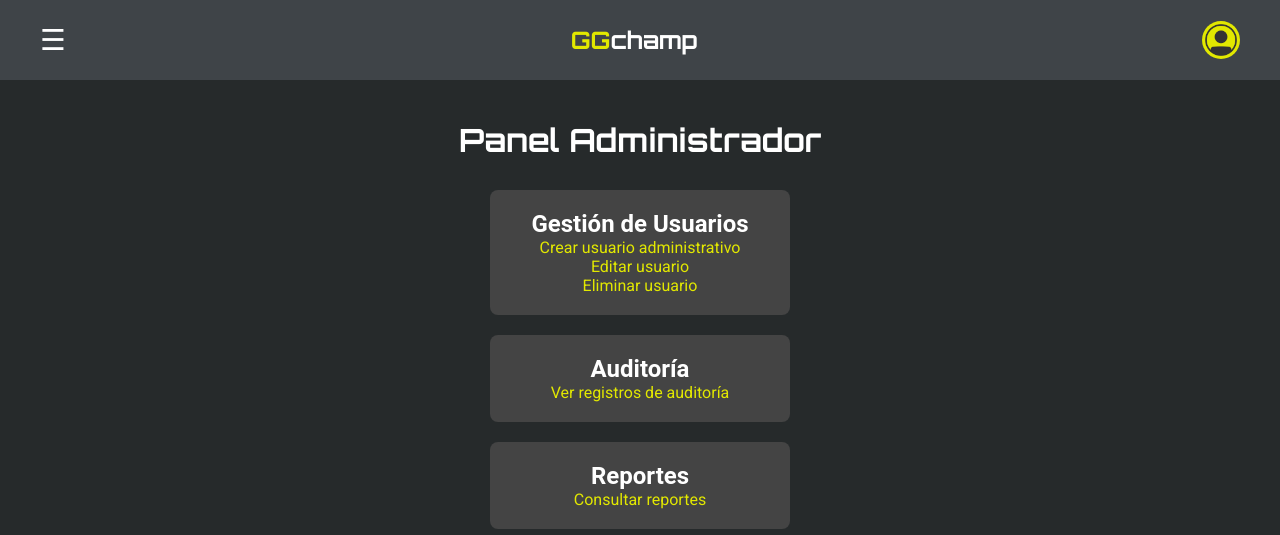
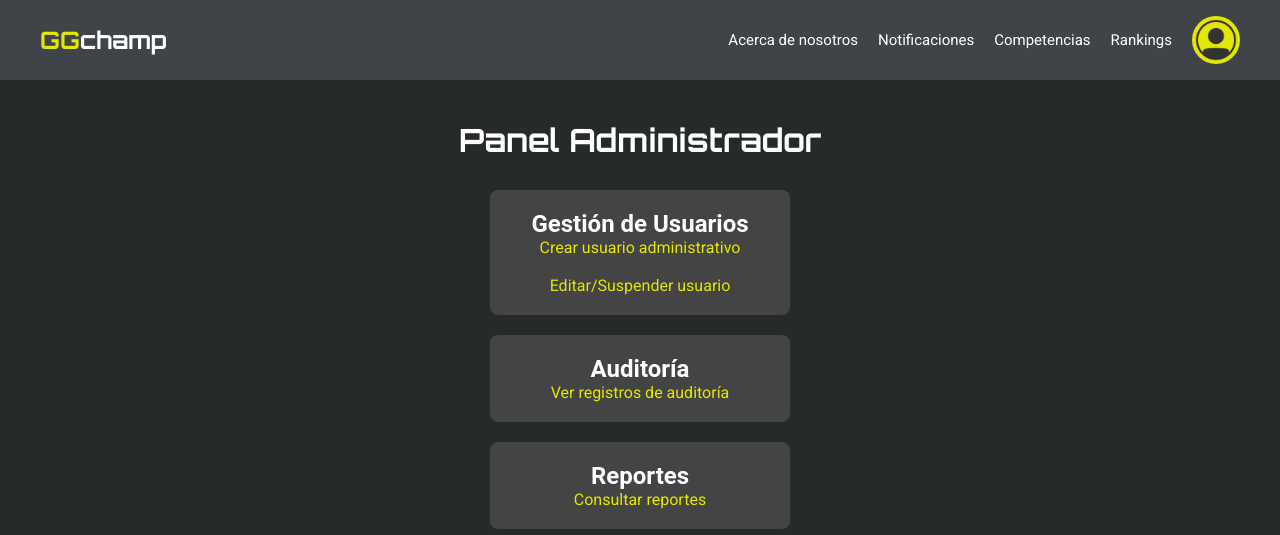
Before and after one commit to mathiascraft2008-glitch/Proyectocoding, a PHP site: page /HTML/PanelAdministrador.html in a window 1280 px wide. Shown: the top 535 px of the page. Run offline with PHP 8.4, Linux system fonts and the light colour scheme; some web fonts are replaced.

Commit message:
Agregué la funcion de dar de alta o dar de baja a un usuario, arreglé el header del panel administrador,modifique la base de datos, modifique el login para que si un usaurio esta de baja, no pueda iniciar sesion

```diff
--- a/proyecto/CSS/PanelAdministrador.css
+++ b/proyecto/CSS/PanelAdministrador.css
@@ -12,7 +12,13 @@ body {
     font-family: "Roboto";
     overflow-x: hidden;
 }
+.link-logo{
+    text-decoration: none;
 
+    font-family: "Orbitron";
+    font-weight: 700;
+    font-size: 24px;
+}
 
 /* ==========================================
     HEADER
@@ -48,10 +54,6 @@ font-weight: 700;
 .logotipo--GG {
 color: #e2e800;
 }
-.link{
-    text-decoration: none;
-
-}
 
 .header__nav {
 display: flex;
@@ -76,7 +78,6 @@ height: 38px;
 background-color: #e2e800;
 border-radius: 50%;
 }
-
 
 
 /* ==========================================
@@ -136,6 +137,69 @@ ul{
 
 @media screen and (min-width: 768px) {
 
+    .header {
+        padding: 0 30px;
+    }
+
+    .menu {
+        display: none;
+    }
+
+    .header__link {
+        display: block;
+    }
+
+    .main-content {
+        max-width: 700px;
+        padding: 30px 20px;
+    }
+
+    .hero {
+        flex-direction: row;
+        align-items: center;
+        gap: 30px;
+    }
+
+    .hero__text {
+        flex: 1;
+    }
+
+    .hero__image {
+        flex: 1;
+    }
+
+    .hero__title {
+        font-size: 26px;
+    }
+
+    .hero__actions {
+        flex-direction: row;
+    }
+
+    .tournament-card {
+        flex-direction: row;
+        align-items: flex-start;
+        gap: 20px;
+        padding: 20px;
+    }
+
+    .tournament__image {
+        flex: 1;
+        margin-bottom: 0;
+    }
+
+    .tournament__info {
+        flex: 1;
+    }
+
+    .footer {
+        padding: 25px 40px;
+    }
+
+    .footer__bottom {
+        flex-direction: row;
+        justify-content: space-between;
+    }
 
 }
 
@@ -149,14 +213,23 @@ ul{
 
     /* Header */
 
+    .menu {
+        display: none;
+    }
+
     .header {
         height: 80px;
         padding: 0 40px;
     }
 
+    .header__link {
+        display: block;
+        font-size: 15px;
+    }
 
-    .header__link {
-        font-size: 14px;
+    .avatar {
+        width: 48px;
+        height: 48px;
     }
 
 
--- a/proyecto/HTML/PanelAdministrador.html
+++ b/proyecto/HTML/PanelAdministrador.html
@@ -13,7 +13,7 @@
     <header class="header">
         <button class="menu">☰</button>
 
-        <a href="mainAdministrador.html" class="link">
+        <a href="mainAdministrador.html" class="link-logo">
             <p class="logotipo">
                 <span class="logotipo--GG">GG</span>champ
             </p>
@@ -44,8 +44,9 @@
                 <h2 class="admin-card__title">Gestión de Usuarios</h2>
                 <ul class="admin-card__list">
                     <li><a href="register.html" class="admin-card__link">Crear usuario administrativo</a></li>
-                    <li><a href="editarUser.html" class="admin-card__link">Editar usuario</a></li>
-                    <li><a href="eliminarUser.html" class="admin-card__link">Eliminar usuario</a></li>
+                    <br>
+                    <li><a href="editarUser.html" class="admin-card__link">Editar/Suspender usuario</a></li>
+
                 </ul>
             </section>
 
```
Also changed, not shown: proyecto/HTML/BASE.sql (+2 -8 lines), proyecto/HTML/UsuarioModelo.php (+11 -4 lines), proyecto/HTML/editarUser.html (+18 -3 lines), proyecto/HTML/userController.php (+42 -3 lines).
